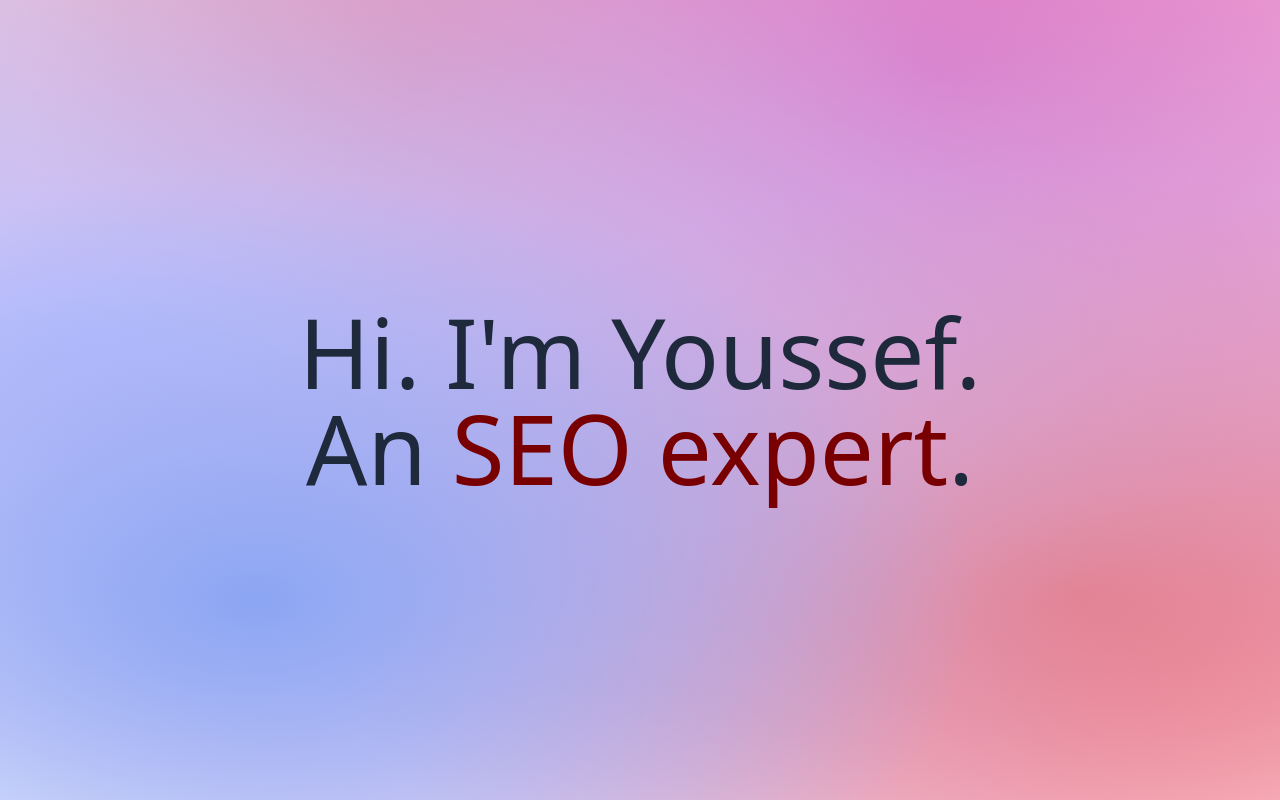
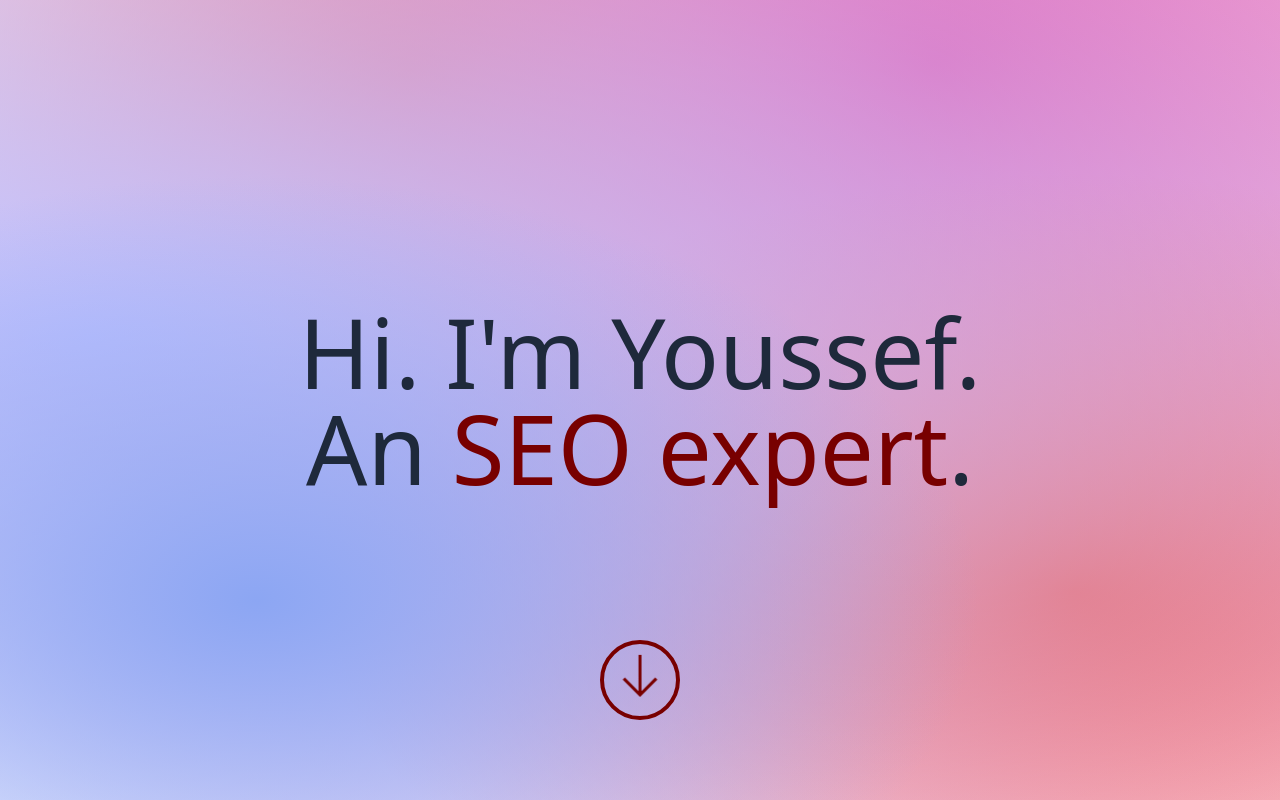
Before and after one commit to YoussefRbahi/rbahi-com, a React (Vite) app: page / in a window 1280 px wide. Built offline with nearby package versions, Linux system fonts and the light colour scheme.

Commit message:
Create a ScrollDown component and add it to Hero

```diff
--- a/src/components/Hero.jsx
+++ b/src/components/Hero.jsx
@@ -1,4 +1,5 @@
 import { useState, useEffect } from "react";
+import ScrollDown from "./ScrollDown";
 function Hero({ className }) {
   const titles = [
     "frontend engineer",
@@ -36,6 +37,11 @@ function Hero({ className }) {
             </p>
           </h1>
         </div>
+        <div className=" absolute left-1/2 -translate-x-1/2 bottom-0 mb-20">
+          <a href="#">
+            <ScrollDown></ScrollDown>
+          </a>
+        </div>
       </div>
     </div>
   );
--- /dev/null
+++ b/src/components/ScrollDown.jsx
@@ -0,0 +1,64 @@
+export default function ScrollDown() {
+  return (
+    <svg
+      version="1.1"
+      xmlns="http://www.w3.org/2000/svg"
+      viewBox="0 0 128 128"
+      xmlSpace="preserve"
+      className="border-4 border-primary rounded-full w-20 h-20"
+    >
+      <style>
+        {`
+        .circle-content {
+          fill: transparent;
+          transition: fill 0.3s;
+        }
+        .circle-border {
+          transition: border 0.3s;
+        }
+        .circle-border:hover {
+          border-width: 0;
+        }
+        .svg-container:hover .arrow-mask {
+          fill: transparent;
+        }
+        .arrow-mask:hover {
+          transition: fill 0.3s;
+        }
+      `}
+      </style>
+
+      <defs>
+        <mask id="arrow-mask">
+          <rect x="0" y="0" width="128" height="128" fill="white" />
+          <path
+            d="M66.7 88.5V24h-5.3v64.5L37.1 64.2 33.3 68 64 98.8l.1-.1.1.1L94.9 68 91 64.2 66.7 88.5z"
+            className="arrow-mask  animate-bounce"
+            fill="black"
+          />
+        </mask>
+      </defs>
+
+      <g className="svg-container">
+        <circle
+          cx="64"
+          cy="64"
+          r="64"
+          className="circle-border"
+          fill="transparent"
+        />
+        <circle
+          cx="64"
+          cy="64"
+          r="64"
+          className="circle-content hover:fill-primary"
+          mask="url(#arrow-mask)"
+        />
+        <path
+          d="M66.7 88.5V24h-5.3v64.5L37.1 64.2 33.3 68 64 98.8l.1-.1.1.1L94.9 68 91 64.2 66.7 88.5z"
+          className="arrow-mask fill-primary animate-bounce"
+        />
+      </g>
+    </svg>
+  );
+}
```
